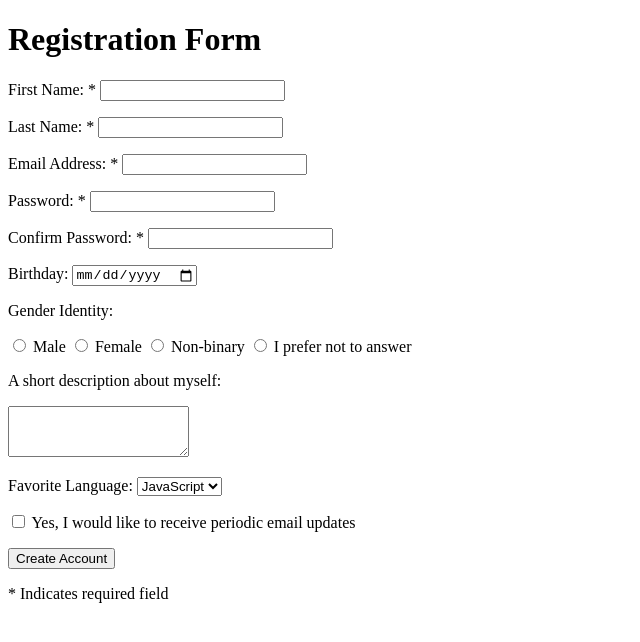
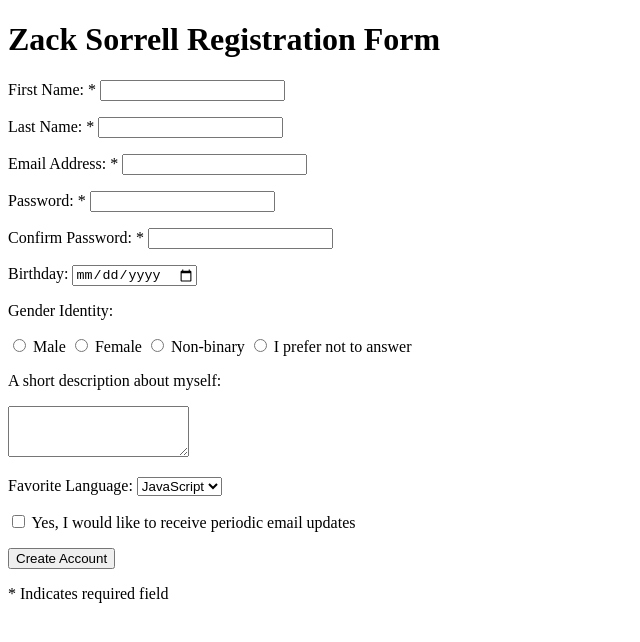
Before and after one commit to ZSorrell/Web_Fund_-2021, a plain HTML site: page registration_form_turn_in.html in a window 1280 px wide. Shown: the whole page, without its empty margins (0-640 px from the left). Drawn offline with Linux system fonts and the light colour scheme.

Commit message:
added name

```diff
--- a/registration_form_turn_in.html
+++ b/registration_form_turn_in.html
@@ -7,7 +7,7 @@
         <title>Registration Form</title>
     </head>
     <body>
-        <h1>Registration Form</h1>
+        <h1>Zack Sorrell Registration Form</h1>
             <p>First Name: * <input type="text" name="First Name"></p>
 
             <p>Last Name: * <input type="text" name="Last Name"></p>
```
